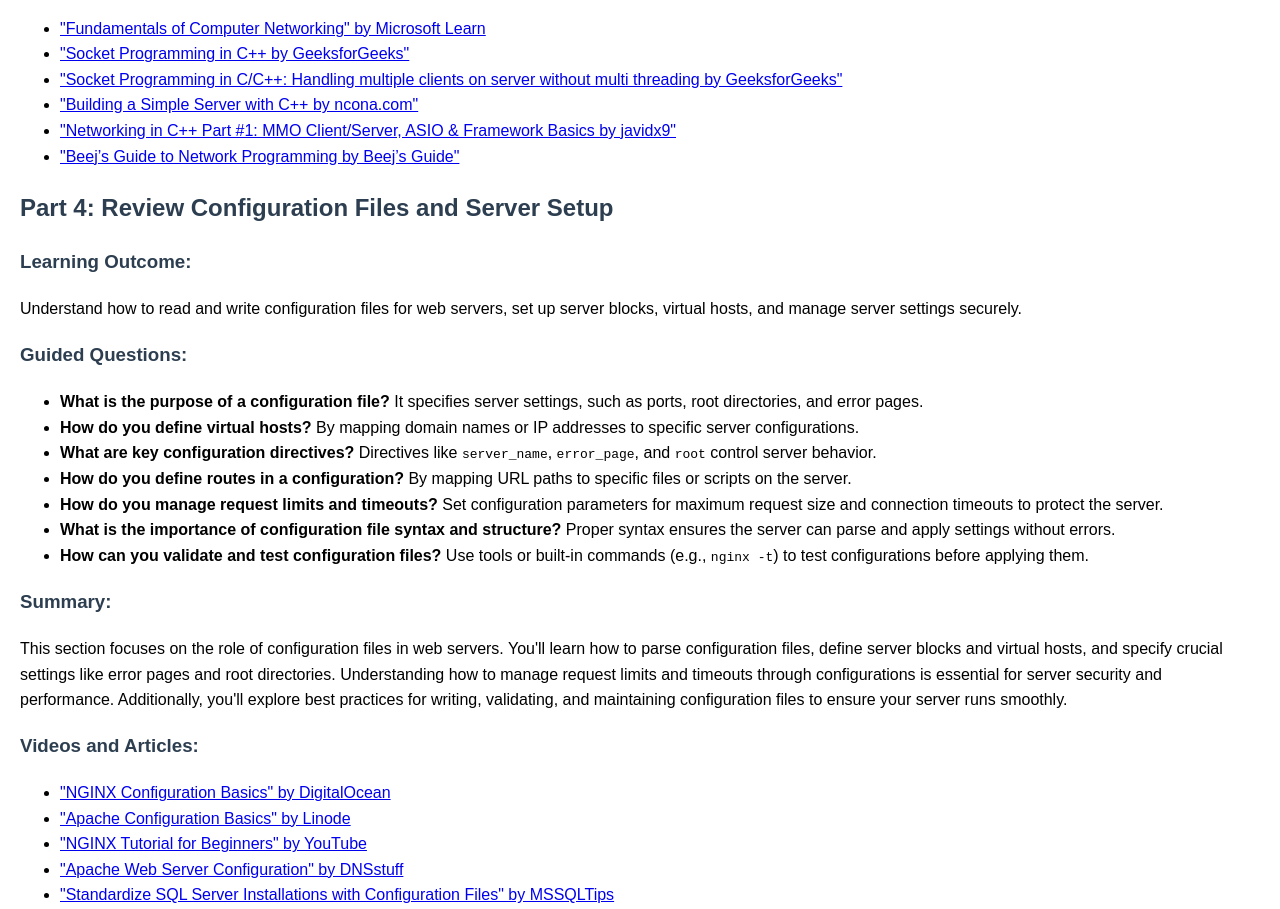
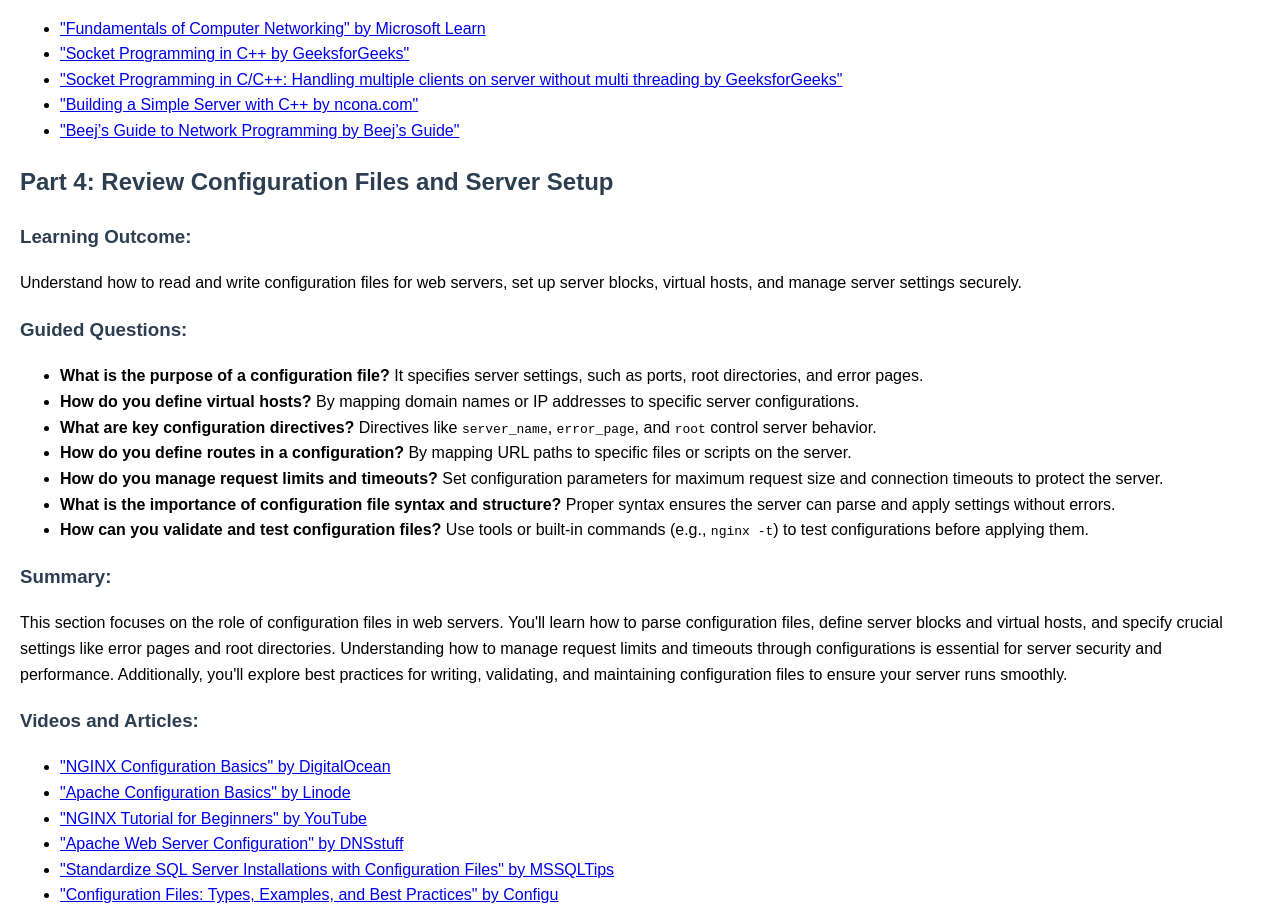
Before and after one commit to nima-nourinejad/webserv, a plain HTML site: page index.html in a window 1280 px wide. Shown: the part 4667-5576 px from the top of the page. Drawn offline with Linux system fonts and the light colour scheme.

Commit message:
Update index.html

```diff
--- a/index.html
+++ b/index.html
@@ -275,7 +275,6 @@
             <li><a href="https://www.geeksforgeeks.org/socket-programming-in-cpp/?ref=oin_asr4" target="_blank">"Socket Programming in C++ by GeeksforGeeks"</a></li>
             <li><a href="https://www.geeksforgeeks.org/socket-programming-in-cc-handling-multiple-clients-on-server-without-multi-threading/" target="_blank">"Socket Programming in C/C++: Handling multiple clients on server without multi threading by GeeksforGeeks"</a></li>
             <li><a href="https://ncona.com/2019/04/building-a-simple-server-with-cpp/" target="_blank">"Building a Simple Server with C++ by ncona.com"</a></li>
-            <li><a href="https://www.youtube.com/watch?v=2hNdkYInj4g" target="_blank">"Networking in C++ Part #1: MMO Client/Server, ASIO & Framework Basics by javidx9"</a></li>
             <li><a href="https://beej.us/guide/bgnet/" target="_blank">"Beej’s Guide to Network Programming by Beej’s Guide"</a></li>
         </ul>
     </div>
```
